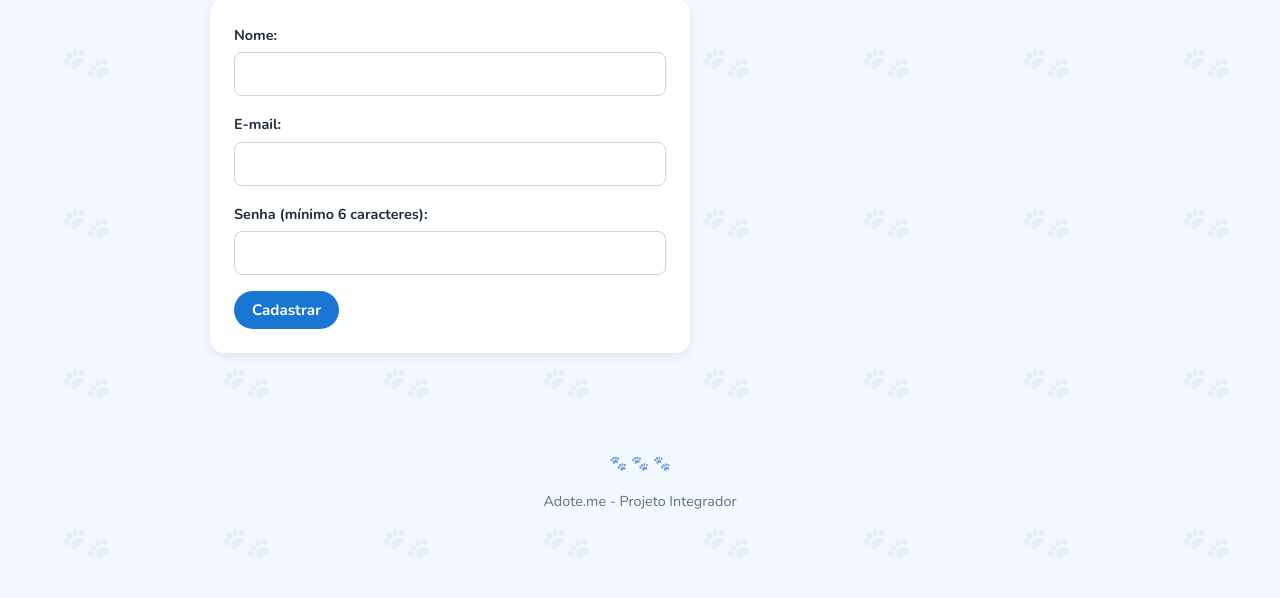
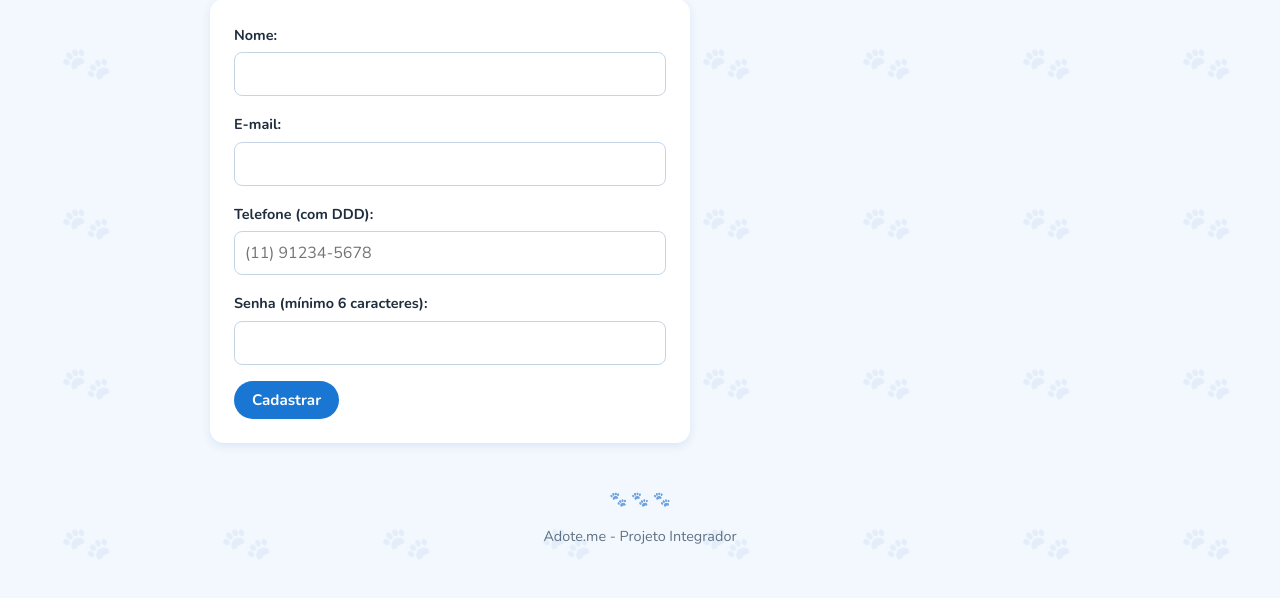
Before and after one commit to thyerrya3-afk/Adote.me, a Node server app: page /cadastro in a window 1280 px wide. Shown: the part 182-780 px from the top of the page. Run offline with Node 20, Linux system fonts and the light colour scheme; some libraries are stand-ins or nearby versions.

Commit message:
Adiciona telefone no cadastro e contato do adotante para o administrador

```diff
--- a/controllers/authController.js
+++ b/controllers/authController.js
@@ -12,7 +12,13 @@ exports.formularioCadastro = (req, res) => {
 // Recebe os dados do formulário e cria o usuário
 exports.cadastrar = async (req, res) => {
   try {
-    const { nome, email, senha } = req.body;
+    const { nome, email, telefone, senha } = req.body;
+
+    // Telefone: só números, espaços e os símbolos ( ) + - , de 8 a 20 caracteres
+    const telefoneLimpo = String(telefone || '').trim();
+    if (!/^[0-9()+\-\s]{8,20}$/.test(telefoneLimpo)) {
+      return res.render('auth/cadastro', { erro: 'Informe um telefone válido, com DDD.' });
+    }
 
     // Verifica se já existe um usuário com esse e-mail
     const existente = await Usuario.findOne({ where: { email } });
@@ -24,7 +30,13 @@ exports.cadastrar = async (req, res) => {
     const hash = await bcrypt.hash(senha, 10);
 
     // Salva o usuário. O tipo é sempre "adotante" no cadastro
-    await Usuario.create({ nome, email, senha: hash, tipo: 'adotante' });
+    await Usuario.create({
+      nome,
+      email,
+      telefone: telefoneLimpo,
+      senha: hash,
+      tipo: 'adotante'
+    });
 
     // Depois de cadastrar, vai para a página de login
     res.redirect('/login');
--- a/models/Usuario.js
+++ b/models/Usuario.js
@@ -15,6 +15,10 @@ const Usuario = sequelize.define('Usuario', {
     allowNull: false,
     unique: true              // não permite dois usuários com o mesmo e-mail
   },
+  telefone: {
+    type: DataTypes.STRING(20),
+    allowNull: true           // opcional no banco (contas antigas não têm)
+  },
   senha: {
     type: DataTypes.STRING,
     allowNull: false
--- a/views/auth/cadastro.ejs
+++ b/views/auth/cadastro.ejs
@@ -18,6 +18,12 @@
   </p>
 
   <p>
+    <label>Telefone (com DDD):</label><br>
+    <input type="tel" name="telefone" placeholder="(11) 91234-5678"
+           minlength="8" maxlength="20" autocomplete="off" required>
+  </p>
+
+  <p>
     <label>Senha (mínimo 6 caracteres):</label><br>
     <input type="password" name="senha" minlength="6" autocomplete="new-password" required>
   </p>
```
Also changed, not shown: controllers/solicitacaoController.js (+6 -2 lines), views/solicitacoes/index.ejs (+9 -0 lines).
